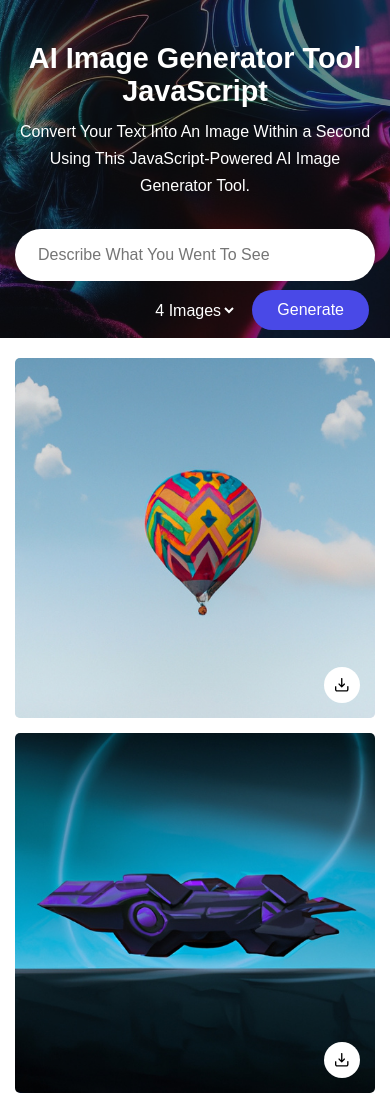
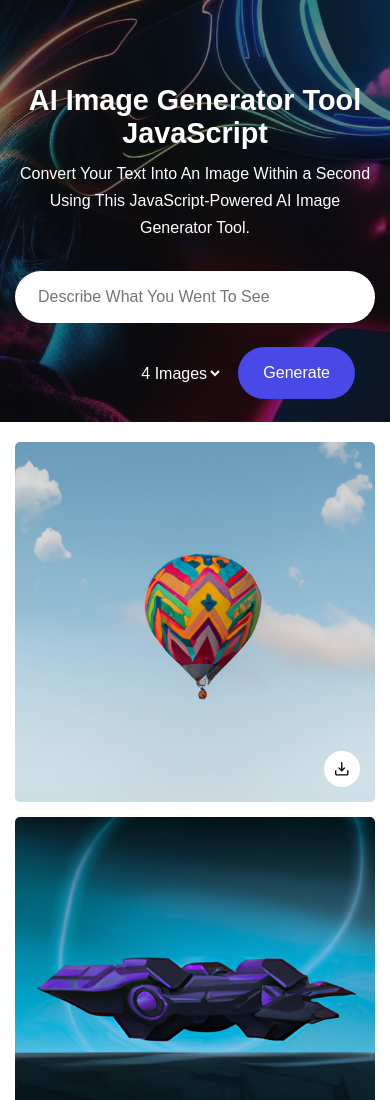
Before and after one commit to mhmd-salah/ai-generater-imgs, a plain HTML site: page index.html in a window 390 px wide. Shown: the top 1100 px of the page. Drawn offline with Linux system fonts and the light colour scheme.

Commit message:
change style controler for responsve

```diff
--- a/style.css
+++ b/style.css
@@ -19,7 +19,11 @@ body {
   background-size: cover;
   position: relative;
 }
-
+@media(max-width:767px){
+  .image-generator{
+    min-height: 50vh;
+  }
+}
 .image-generator::before {
   content: "";
   position: absolute;
@@ -60,6 +64,7 @@ body {
   justify-content: space-between;
   padding: 6px;
   margin: 45px 0 15px;
+  position: relative;
   /* overflow: hidden; */
 }
 
@@ -79,7 +84,13 @@ body {
   height: 100%;
   gap: 15px;
 }
-
+@media(max-width:767px){
+  .generate-form .controls{
+    position: absolute;
+    bottom: -76px;
+    right: 20px;
+  }
+}
 .generate-form .img-quantity {
   outline: none;
   border: none;
```
